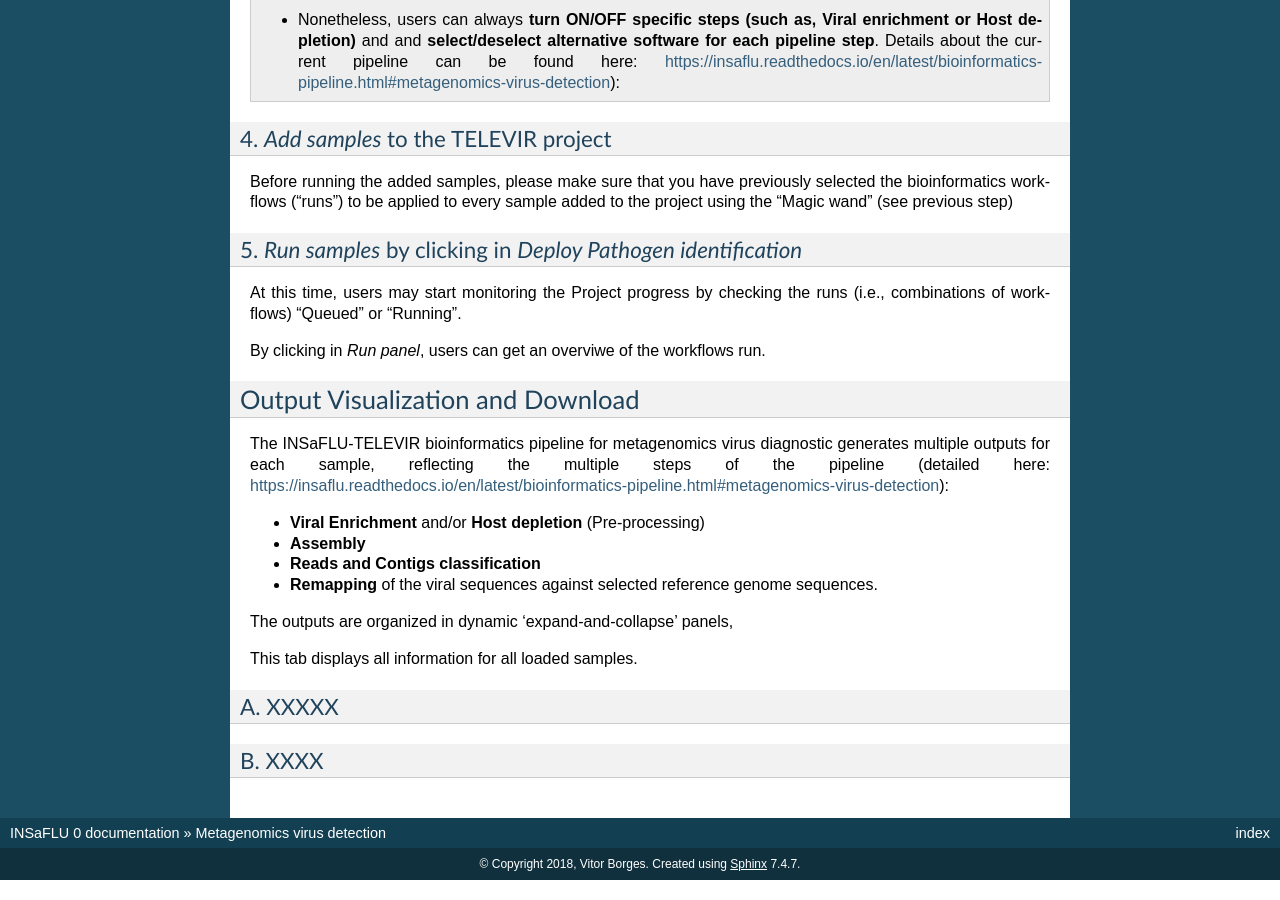
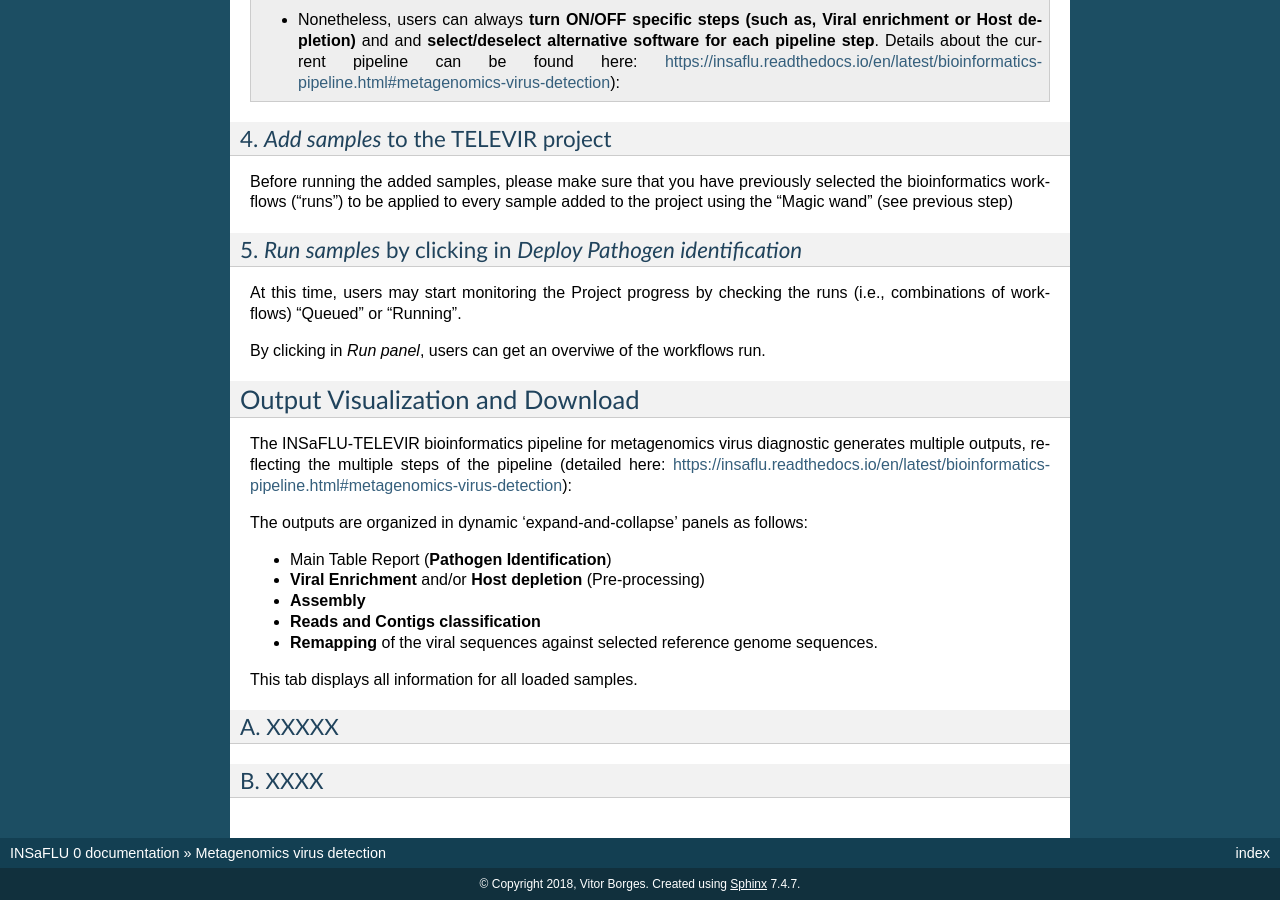
Before and after one commit to INSaFLU/insaflu_docs, a Sphinx documentation site: the page built from docs/metagenomics_virus_detection.rst, in a window 1280 px wide and 900 px high, scrolled down 1104 px. Built offline with Sphinx 7.4.7, drawn with Linux system fonts in a browser that asks for light colours; formulas are drawn with MathJax 3; pages that are not in the unit, such as notebooks, are missing from menus; some of the changed text lies outside the part shown.

Commit message:
Small changes

```diff
--- a/docs/metagenomics_virus_detection.rst
+++ b/docs/metagenomics_virus_detection.rst
@@ -18,7 +18,7 @@ It is composed of these main steps (detailed in https://insaflu.readthedocs.io/e
 
 The pipeline culminates in the production of a set of summary statistics and visualizations of the results.
 
-Below, you can find instructions on how to create a TELEVIR project, run samples and visualize/intrepret the results
+Below, you can find instructions on how to create a TELEVIR project, run samples and visualize/intrepret the results.
 
 **TELEVIR Projects** - How to create and scale-up a metagenomics virus detection project
 ++++++++++++++++++++++++++++++++++++++++++++++++++++++++++++++++++++++++++++++++++++++++
@@ -58,14 +58,20 @@ By clicking in *Run panel*, users can get an overviwe of the workflows run.
 Output Visualization and Download
 ++++++++++++++++++++++++++++++++++
 
-The INSaFLU-TELEVIR bioinformatics pipeline for metagenomics virus diagnostic generates multiple outputs for each sample, reflecting the multiple steps of the pipeline (detailed here: https://insaflu.readthedocs.io/en/latest/bioinformatics-pipeline.html#metagenomics-virus-detection):
+The INSaFLU-TELEVIR bioinformatics pipeline for metagenomics virus diagnostic generates multiple outputs, reflecting the multiple steps of the pipeline (detailed here: https://insaflu.readthedocs.io/en/latest/bioinformatics-pipeline.html#metagenomics-virus-detection):
+
+The outputs are organized in dynamic 'expand-and-collapse' panels as follows:
+
+- Main Table Report (**Pathogen Identification**)
+
+
 
 - **Viral Enrichment** and/or **Host depletion** (Pre-processing)
 - **Assembly**
 - **Reads and Contigs classification**
 - **Remapping** of the viral sequences against selected reference genome sequences.
 
-The outputs are organized in dynamic 'expand-and-collapse' panels,
+
 
 
 
```
